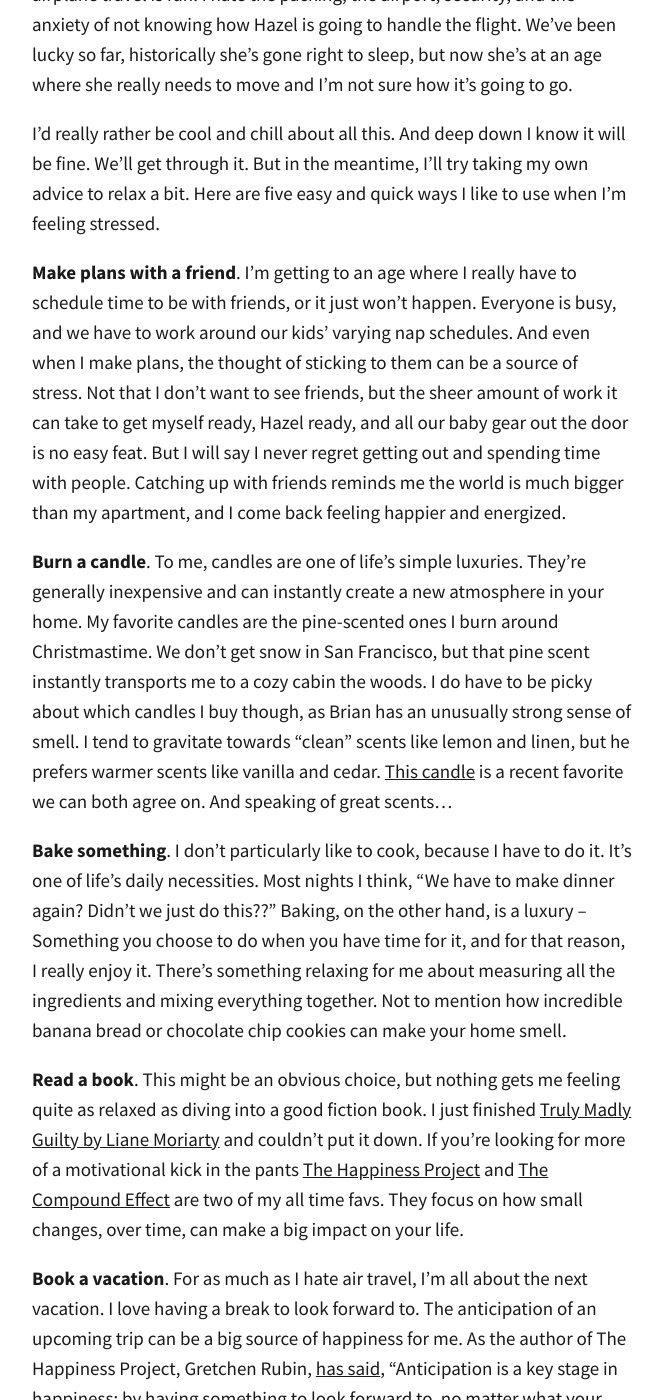
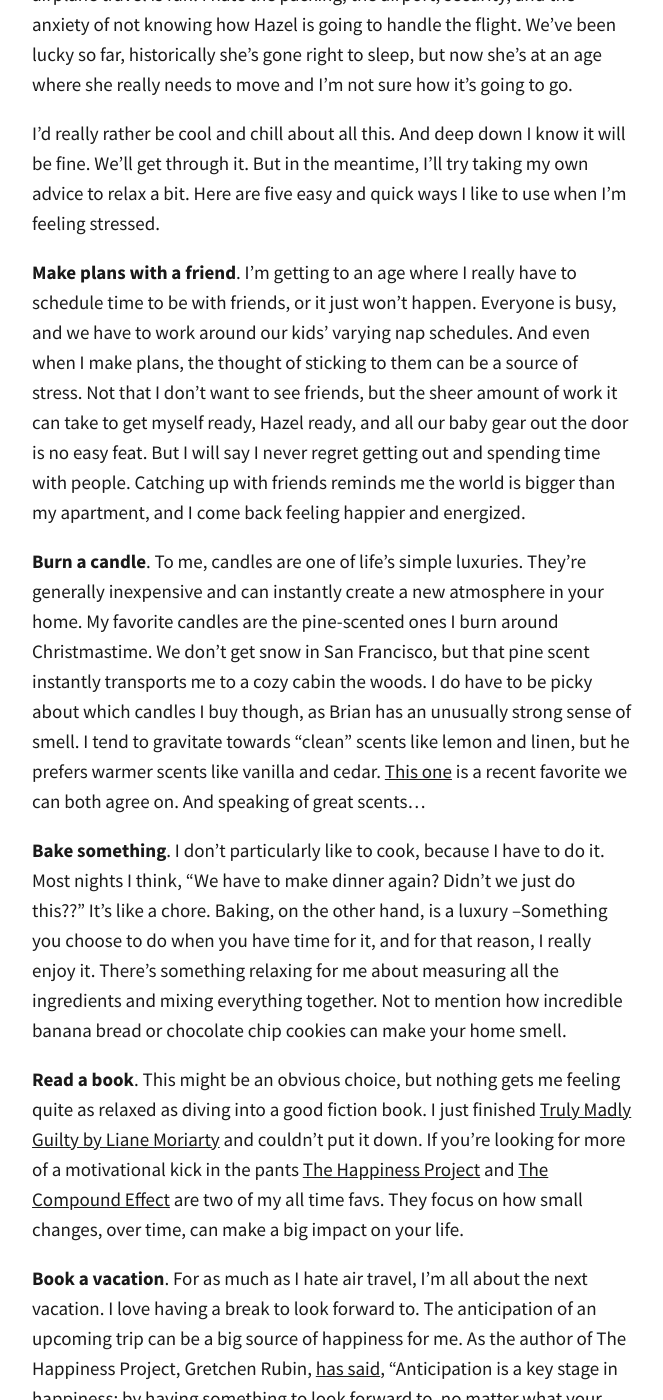
Before and after one commit to totiffany/totiffany.github.io, a Jekyll site: the page built from _posts/2018-05-24-5-Ways-To-De--Stress.md, in a window 1280 px wide and 1400 px high, scrolled down 508 px. Shown: the whole window, without its empty margins (308-971 px from the left). Built offline with Jekyll 4.4.1, drawn with Linux system fonts in a browser that asks for light colours; our own code applies the rules of GitHub Pages for plain Markdown files; comment, search, counter and statistics services are not loaded.

Commit message:
Update 2018-05-24-5-Ways-To-De--Stress.md

```diff
--- a/_posts/2018-05-24-5-Ways-To-De--Stress.md
+++ b/_posts/2018-05-24-5-Ways-To-De--Stress.md
@@ -15,11 +15,11 @@ The truth is, I need this blog post more than anyone this week. I've been feelin
 
 I'd really rather be cool and chill about all this. And deep down I know it will be fine. We'll get through it. But in the meantime, I'll try taking my own advice to relax a bit. Here are five easy and quick ways I like to use when I'm feeling stressed.
 
-**Make plans with a friend**. I'm getting to an age where I really have to schedule time to be with friends, or it just won't happen. Everyone is busy, and we have to work around our kids' varying nap schedules. And even when I make plans, the thought of sticking to them can be a source of stress. Not that I don't want to see friends, but the sheer amount of work it can take to get myself ready, Hazel ready, and all our baby gear out the door is no easy feat. But I will say I never regret getting out and spending time with people. Catching up with friends reminds me the world is much bigger than my apartment, and I come back feeling happier and energized.
+**Make plans with a friend**. I'm getting to an age where I really have to schedule time to be with friends, or it just won't happen. Everyone is busy, and we have to work around our kids' varying nap schedules. And even when I make plans, the thought of sticking to them can be a source of stress. Not that I don't want to see friends, but the sheer amount of work it can take to get myself ready, Hazel ready, and all our baby gear out the door is no easy feat. But I will say I never regret getting out and spending time with people. Catching up with friends reminds me the world is bigger than my apartment, and I come back feeling happier and energized.
 
-**Burn a candle**. To me, candles are one of life’s simple luxuries. They’re generally inexpensive and can instantly create a new atmosphere in your home. My favorite candles are the pine-scented ones I burn around Christmastime. We don’t get snow in San Francisco, but that pine scent instantly transports me to a cozy cabin the woods. I do have to be picky about which candles I buy though, as Brian has an unusually strong sense of smell. I tend to gravitate towards “clean” scents like lemon and linen, but he prefers warmer scents like vanilla and cedar. [This candle](https://www.target.com/p/lidded-jar-container-candle-8oz-cedar-magnolia-hearth-hand-153-with-magnolia/-/A-52581015) is a recent favorite we can both agree on. And speaking of great scents...
+**Burn a candle**. To me, candles are one of life’s simple luxuries. They’re generally inexpensive and can instantly create a new atmosphere in your home. My favorite candles are the pine-scented ones I burn around Christmastime. We don’t get snow in San Francisco, but that pine scent instantly transports me to a cozy cabin the woods. I do have to be picky about which candles I buy though, as Brian has an unusually strong sense of smell. I tend to gravitate towards “clean” scents like lemon and linen, but he prefers warmer scents like vanilla and cedar. [This one](https://www.target.com/p/lidded-jar-container-candle-8oz-cedar-magnolia-hearth-hand-153-with-magnolia/-/A-52581015) is a recent favorite we can both agree on. And speaking of great scents...
 
-**Bake something**. I don’t particularly like to cook, because I have to do it. It’s one of life’s daily necessities. Most nights I think, "We have to make dinner again? Didn't we just do this??" Baking, on the other hand, is a luxury –Something you choose to do when you have time for it, and for that reason, I really enjoy it. There’s something relaxing for me about measuring all the ingredients and mixing everything together. Not to mention how incredible banana bread or chocolate chip cookies can make your home smell.
+**Bake something**. I don’t particularly like to cook, because I have to do it. Most nights I think, "We have to make dinner again? Didn't we just do this??" It's like a chore. Baking, on the other hand, is a luxury –Something you choose to do when you have time for it, and for that reason, I really enjoy it. There’s something relaxing for me about measuring all the ingredients and mixing everything together. Not to mention how incredible banana bread or chocolate chip cookies can make your home smell.
 
 **Read a book**. This might be an obvious choice, but nothing gets me feeling quite as relaxed as diving into a good fiction book. I just finished [Truly Madly Guilty by Liane Moriarty](https://www.amazon.com/gp/product/1250069807/ref=as_li_tl?ie=UTF8&camp=1789&creative=9325&creativeASIN=1250069807&linkCode=as2&tag=redletterda04-20&linkId=7fd90c1d754939bc9fb002bf1ac4896a) and couldn't put it down. If you're looking for more of a motivational kick in the pants [The Happiness Project](https://www.amazon.com/gp/product/0062414852/ref=as_li_tl?ie=UTF8&camp=1789&creative=9325&creativeASIN=0062414852&linkCode=as2&tag=redletterda04-20&linkId=7124b1cda11f42e3004d5f077734401f) and [The Compound Effect](https://www.amazon.com/gp/product/159315724X/ref=as_li_tl?ie=UTF8&camp=1789&creative=9325&creativeASIN=159315724X&linkCode=as2&tag=redletterda04-20&linkId=cd3f78427167b38d72d91cb7cf7357cb) are two of my all time favs. They focus on how small changes, over time, can make a big impact on your life.
 
```
